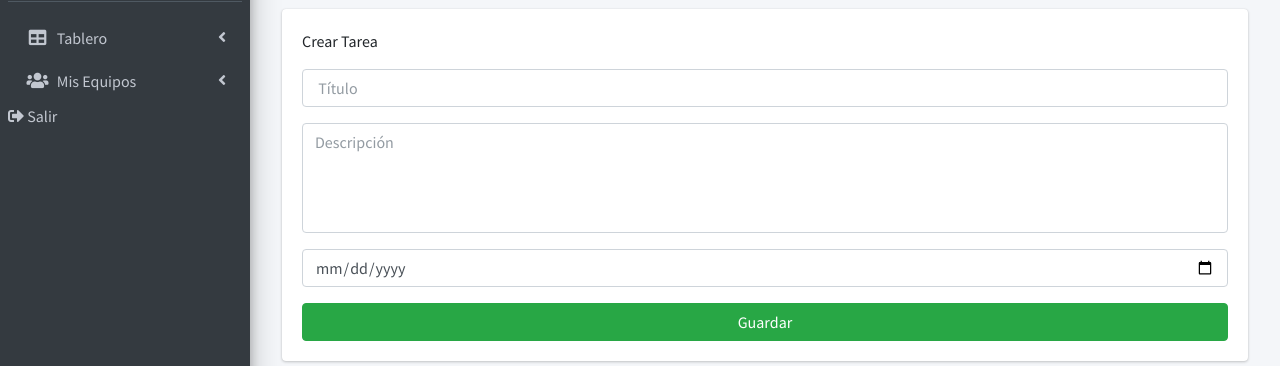
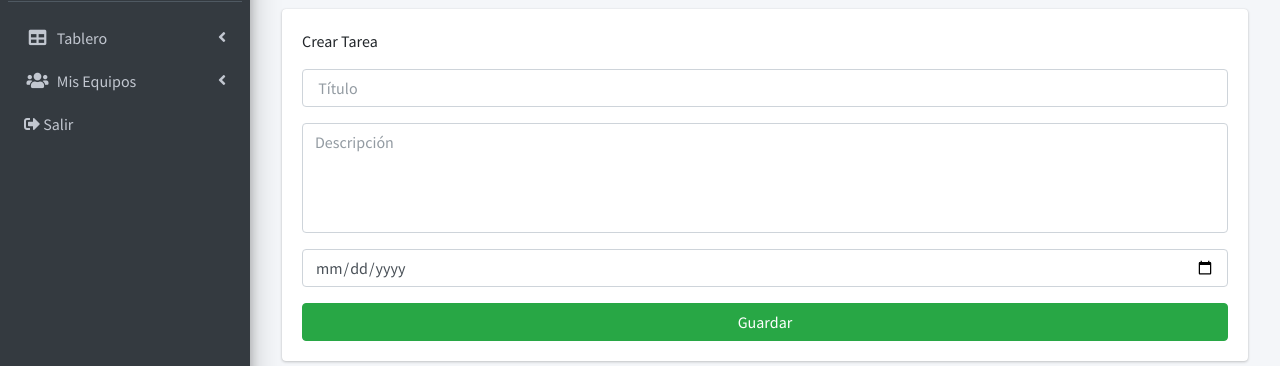
Before and after one commit to AlexMA2/ToDo-List---ToDo-Friends, a PHP site: page /src/pages/TareasGrupales.html in a window 1280 px wide. Shown: the part 122-488 px from the top of the page. Run offline with PHP 8.4, Linux system fonts and the light colour scheme; some libraries are stand-ins or nearby versions.

Commit message:
Cambios en el NetWork.php

```diff
--- a/src/pages/TareasGrupales.html
+++ b/src/pages/TareasGrupales.html
@@ -96,21 +96,21 @@
                             </a>
                             <ul class="nav nav-treeview">
                                 <li class="nav-item">
-                                    <a href="tareas.html" class="nav-link">
+                                    <a href="#" class="nav-link">
                                         <i class="far fa-circle nav-icon"></i>
-                                        <p> Tareas </p>
+                                        <p> - </p>
                                     </a>
                                 </li>
                                 <li class="nav-item">
-                                    <a href="horarios.html" class="nav-link">
+                                    <a href="#" class="nav-link">
                                         <i class="far fa-circle nav-icon"></i>
-                                        <p> Horarios</p>
+                                        <p> - </p>
                                     </a>
                                 </li>
                                 <li class="nav-item">
-                                    <a href="guardado.html" class="nav-link">
+                                    <a href="#" class="nav-link">
                                         <i class="far fa-circle nav-icon"></i>
-                                        <p> Guardado </p>
+                                        <p> - </p>
                                     </a>
                                 </li>
                             </ul>
@@ -123,21 +123,22 @@
                                     <i class="fas fa-angle-left right"></i>
                                 </p>
                             </a>
-                            <ul class="nav nav-treeview" ">
+                            <ul class="nav nav-treeview">
                             </ul>
                         </li>
 
-                        <a href=" #"><i class="fas fa-sign-out-alt"></i> Salir</a>
+                        <li class="nav-item has-treeview">
+                            <a href="#" class="nav-link">
+                                <i class="fas fa-sign-out-alt"></i>
+                                <p>
+                                    Salir
+                                </p>
+                            </a>
+                            <ul class="nav nav-treeview">
                             </ul>
-
-
-
+                        </li>
                 </nav>
-
-
-
             </div>
-
         </aside>
 
         <div class="content-wrapper">
```
Also changed, not shown: src/pages/NetWork.php (+17 -19 lines).
